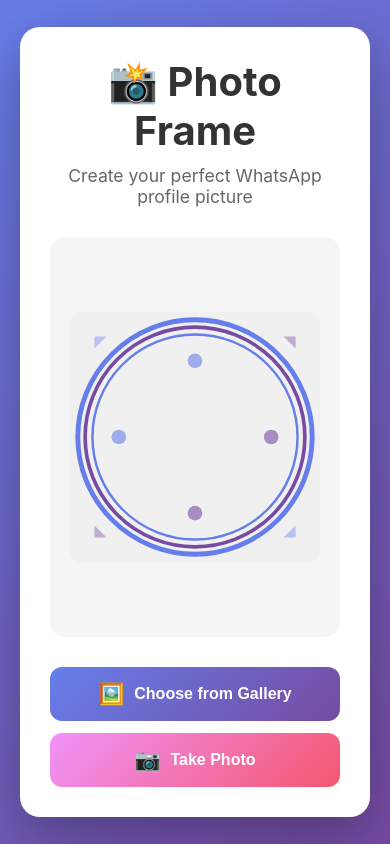
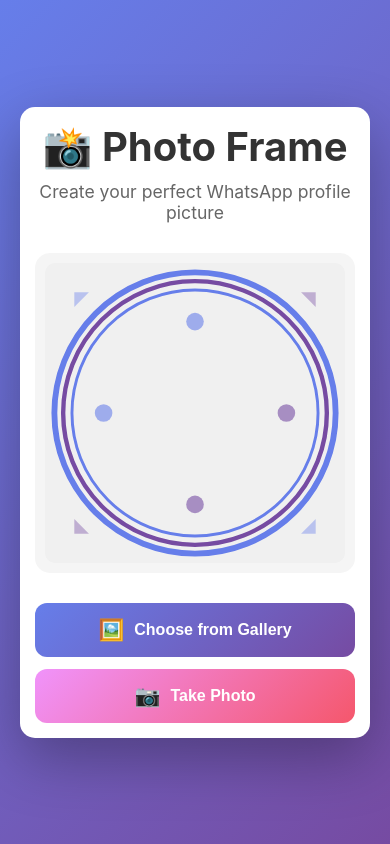
Before and after one commit to binilpolus/frame, a React (Vite) app: page / in a window 390 px wide. Built offline with nearby package versions, Linux system fonts and the light colour scheme.

Commit message:
mobile view fix

```diff
--- a/index.html
+++ b/index.html
@@ -3,7 +3,7 @@
   <head>
     <meta charset="UTF-8" />
     <link rel="icon" type="image/svg+xml" href="/vite.svg" />
-    <meta name="viewport" content="width=device-width, initial-scale=1.0" />
+    <meta name="viewport" content="width=device-width, initial-scale=1.0, maximum-scale=1.0, user-scalable=no" />
     <title>Photo Frame - WhatsApp Profile Pic</title>
   </head>
   <body>
--- a/src/App.css
+++ b/src/App.css
@@ -4,6 +4,14 @@
   box-shadow: 0 20px 60px rgba(0, 0, 0, 0.3);
   padding: 30px;
   max-width: 100%;
+  -webkit-tap-highlight-color: transparent;
+}
+
+@media (max-width: 767px) {
+  .app {
+    padding: 15px;
+    border-radius: 15px;
+  }
 }
 
 .app-header {
@@ -36,6 +44,13 @@
   border-radius: 15px;
   padding: 20px;
   min-height: 400px;
+}
+
+@media (max-width: 767px) {
+  .frame-container {
+    padding: 10px;
+    min-height: 300px;
+  }
 }
 
 .controls {
--- a/src/components/Frame.css
+++ b/src/components/Frame.css
@@ -4,6 +4,7 @@
   max-width: 500px;
   aspect-ratio: 1;
   margin: 0 auto;
+  -webkit-tap-highlight-color: transparent;
 }
 
 .frame-container-inner {
@@ -31,14 +32,18 @@
   position: absolute;
   top: 50%;
   left: 50%;
-  transform-origin: center;
+  transform-origin: center center;
   user-select: none;
   z-index: 10;
+  -webkit-transform-origin: center center;
+  touch-action: none;
 }
 
 .user-image {
-  width: 200px;
-  height: 200px;
+  width: 70%;
+  height: 70%;
+  max-width: 200px;
+  max-height: 200px;
   object-fit: cover;
   border-radius: 50%;
   pointer-events: none;
--- a/src/components/Frame.jsx
+++ b/src/components/Frame.jsx
@@ -13,6 +13,7 @@
               className="user-image-container"
               style={{
                 transform: `translate(-50%, -50%) scale(${imageScale})`,
+                WebkitTransform: `translate(-50%, -50%) scale(${imageScale})`,
               }}
             >
               <img
```
